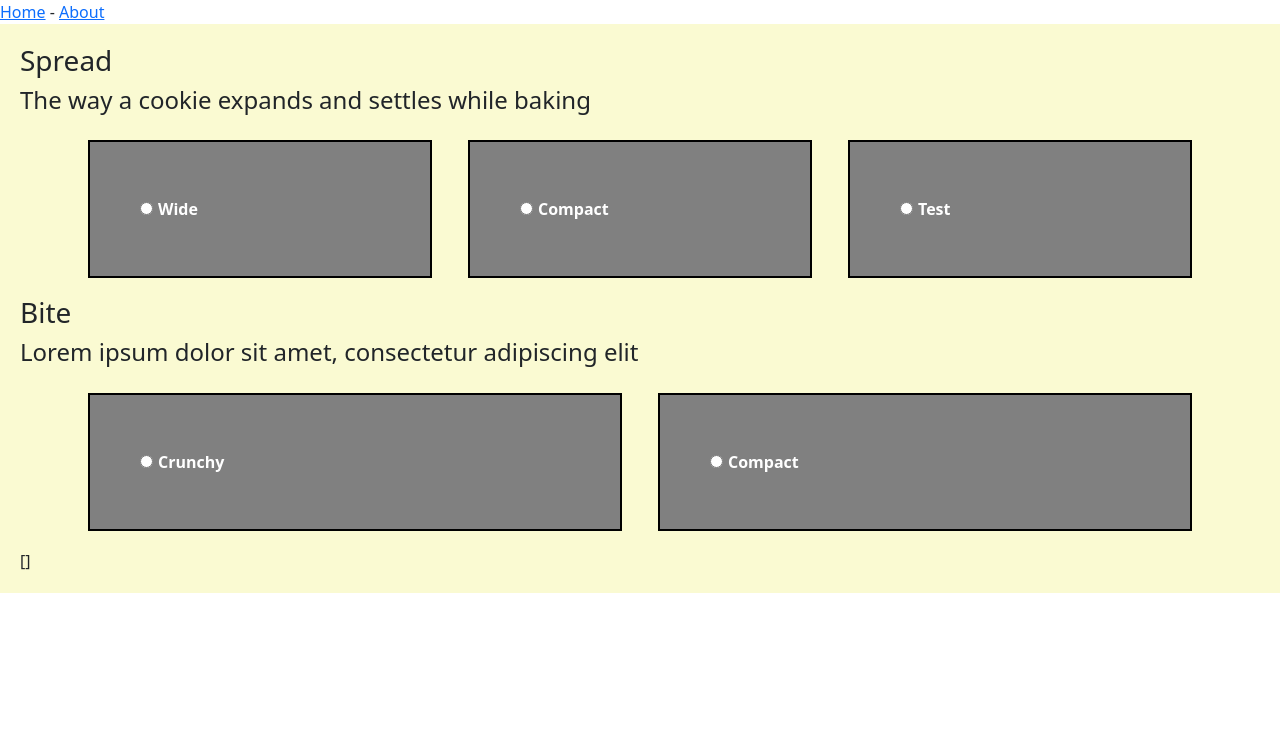
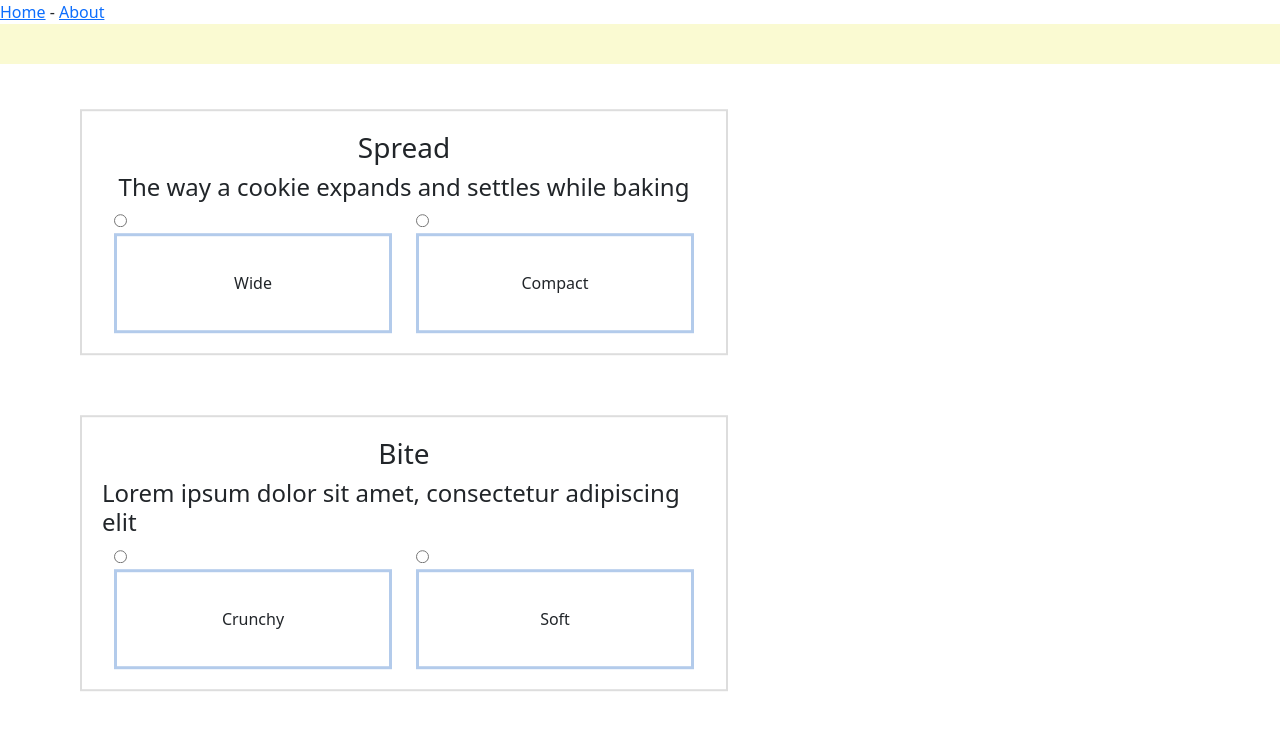
Before and after one commit to rosieett/theCookieEffect, a Vue app: page / in a window 1280 px wide. Shown: the top 730 px of the page. Built offline with nearby package versions, Linux system fonts and the light colour scheme.

Commit message:
button changes

```diff
--- a/src/views/Home.vue
+++ b/src/views/Home.vue
@@ -1,7 +1,7 @@
 <template>
 <div class="home">
-    <!-- <hello-world /> -->
-    <!-- <div id="form">
+    <!-- <hello-world />
+     <div id="form">
         <div v-for="(category, index) in categories">
             <h3>{{ category.name }}</h3>
             <h4>{{ category.description }}</h4>
@@ -15,27 +15,29 @@
     {{ results }} {{ biteResult }} -->
 
     <div id="form">
-        <div v-for="(category, index) in categories">
+
+        <div class="headers" v-for="(category, index) in categories">
+            <div class="section">
                 <h3>{{ category.name }}</h3>
                 <h4>{{ category.description }}</h4>
 
-            <b-container class="bv-example-row">
+                <b-container class="bv-example-row cardRow">
                     <b-row>
-                    <b-col class="this" v-for="option in category.options">
+                        <b-col class="cardBtn" v-for="option in category.options">
 
                             <input type="radio" :name="category.id" id="one" v-bind:value="option.value" v-model="results[index]">
-                        <label for="one" class="radiobtn">{{ option.label }} </label>
+                            <label for="one">{{ option.label }} </label>
                         </b-col>
                     </b-row>
                 </b-container>
-
+            </div>
         </div>
     </div>
 
-    {{ results }} {{ biteResult }}
+    {{ spreadResult }} {{ biteResult }}
 
 </div>
-</div>
+
 </template>
 
 <script>
@@ -51,19 +53,14 @@ export default {
                     description: 'The way a cookie expands and settles while baking',
                     options: [{
                             label: "Wide",
-                            value: "Wide",
-                            imgUrl: "cookieproject/src/components/HelloWorld.vue"
+                            value: "wide",
+                            imgUrl:"https://unsplash.com/photos/DqvMdSbWlBE"
                         },
                         {
                             label: "Compact",
-                            value: "Compact",
+                            value: "compact",
                             imgUrl: ""
                         },
-                        {
-                            label: "Test",
-                            value: "Test",
-                            imgUrl: ""
-                        }
                     ],
                 },
                 {
@@ -73,12 +70,12 @@ export default {
                     imgUrl: "",
                     options: [{
                             label: "Crunchy",
-                            value: "Crunchy",
+                            value: "crunchy",
                             imgUrl: ""
                         },
                         {
-                            label: "Compact",
-                            value: "compact",
+                            label: "Soft",
+                            value: "soft",
                             imgUrl: ""
                         },
                     ],
@@ -88,6 +85,9 @@ export default {
         }
     },
     computed: {
+        spreadResult() {
+            return this.results[0]
+        },
         biteResult() {
             return this.results[1]
         }
@@ -113,24 +113,60 @@ export default {
     background-color: darkgray;
 }
 
-.this {
-    outline: solid 2px black;
-    padding: 50px;
-    margin: 20px;
-    background-color: gray
+
+#form {
+    display: flex;
+    flex-direction: column;
+    position: absolute;
+    top: 50%;
+    transform: translateY(-50%);
+    width: 60%;
+    padding: 30px;
+    /* background-color: #cccccc; */
 }
 
-/* input[type="radio"] {
-      display: none;
-    position: absolute;
-    width: 100%;
-  appearance: none;
-} */
+.section {
+    display: flex;
+    flex-direction: column;
+    align-items: center;
+    justify-content: center;
+    position: relative;
+    margin: 30px;
+    border: solid 2px #dddddd;
+    padding: 20px;
+}
 
 
-.radiobtn{
-  font-weight: 800;
-  color: white;
-  padding: 5px
+.cardRow .cardBtn input{
+    /* display: none; */
 }
+
+.cardRow .cardBtn label{
+    display: block;
+    border: 3px solid #b3cbeb;
+    text-align: center;
+    padding: 35px;
+}
+
+.cardRow .cardBtn .title{
+    font-size: 18px;
+    color: black;
+    padding: 40px;
+    font-weight: 600;
+}
+
+.cardRow .cardBtn label:hover{
+    border: 2px solid gray;
+    background: #ccc;
+}
+
+.cardRow .cardBtn input:checked + label {
+    background: #8eacd4;
+}
+
+
+.cardRow .cardBtn input:checked + label .title {
+    color: #eee;
+}
+
 </style>
```
Also changed, not shown: 1 other file (tests, documents, lock files or other folders). Lines whose indentation alone changed are shown as unchanged.
